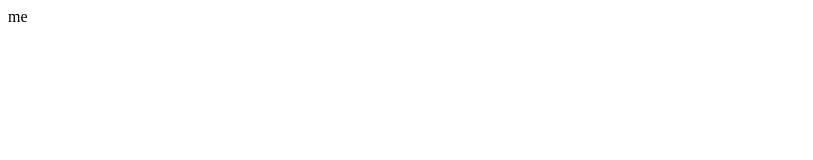
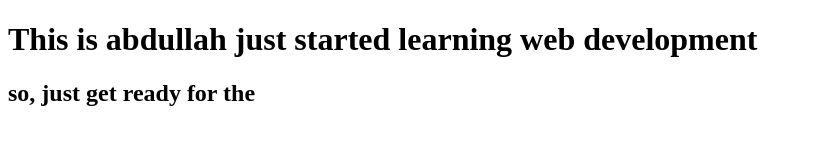
Before and after one commit to Md-abdullah-2001/My-first-git-repo, a plain HTML site: page index.html in a window 1280 px wide. Shown: the whole page, without its empty margins (0-813 px from the left). Drawn offline with Linux system fonts and the light colour scheme.

Commit message:
added new code

```diff
--- a/index.html
+++ b/index.html
@@ -7,6 +7,7 @@
     <title>Document</title>
 </head>
 <body>
-    me
+    <h1>This is abdullah just started learning web development</h1>
+    <h2>so, just get ready for the </h2>
 </body>
 </html>
```
